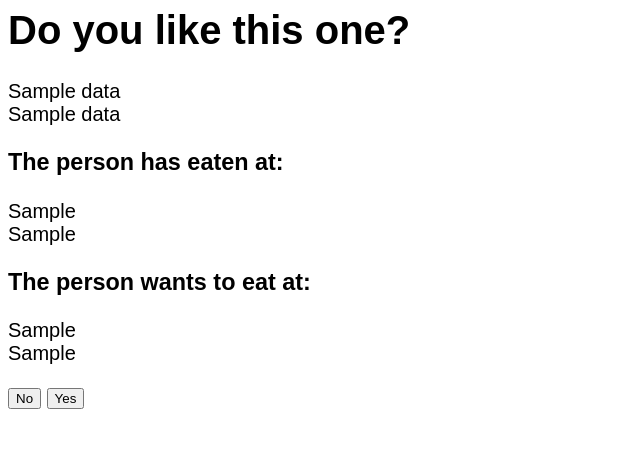
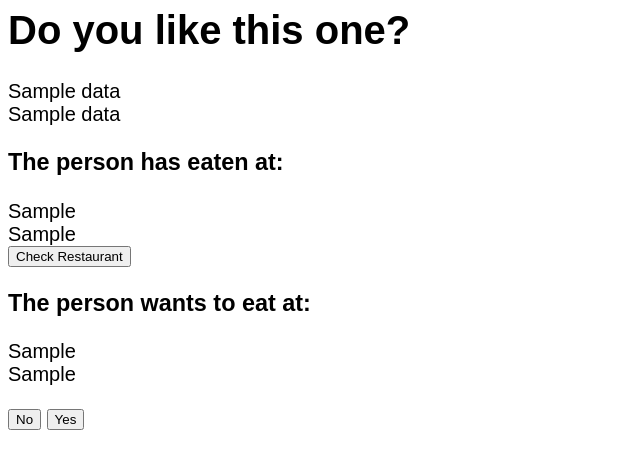
Before and after one commit to yumyumqing/mealPal, a Flask app: template skeleton/templates/swipe.html in a window 1280 px wide. Shown: the top 469 px of the page, without its empty margins (0-640 px from the left). Run offline with Flask 2, Linux system fonts and the light colour scheme; the template is opened without the code that fills it: most values are stand-ins (such as "Sample title", 1, 10 or a date in 2020); parts of the project's set-up code (start-up, migrations or seed data) failed here and were passed over.

Commit message:
add check restaurant button, can't figure out redirect and pass non-print out value to html page

```diff
--- a/skeleton/server.py
+++ b/skeleton/server.py
@@ -139,13 +139,17 @@ def swipe():
         if likeNotExists:
             g.conn.execute("INSERT INTO interest(liker_uid,likee_uid) VALUES ('10001','10003')")
 
+#    isback = request.form['submit']
+#    if (isback == 'Back to swipe'):
+#        return redirect(url_for('swipe'))
+
     randomNum = random.randint(1,9) + 10000
     cursor = g.conn.execute("SELECT * FROM Users U WHERE U.uid=%s", str(randomNum))
     users = []
     rests1 = []
-    # rid1 = []
+    rid1 = []
     rests2 = []
-
+    rid2 = []
 
     for result in cursor:
       users.append(result)
@@ -159,6 +163,14 @@ def swipe():
         rests1.append(result)
     cursor2.close()
 
+    cursor2id = g.conn.execute("SELECT R.rid \
+                                FROM restaurants R, ate A \
+                                WHERE R.rid=A.rid AND A.uid=%s",\
+                                str(randomNum))
+    for result in cursor2id:
+        rid1.append(result)
+    cursor2id.close()
+
     cursor3 = g.conn.execute("SELECT R.rname \
                              FROM restaurants R, marked M \
                              WHERE R.rid=M.rid AND M.uid=%s",\
@@ -167,10 +179,14 @@ def swipe():
         rests2.append(result)
     cursor3.close()
 
-    context = dict(data = users, rests1=rests1, rests2=rests2)
+    context = dict(data = users, rests1=rests1, rid1=rid1, rests2=rests2)
 
     return render_template("swipe.html", **context)
 
+# get restaurant profile page
+@app.route('/restaurant', methods=['POST'])
+def restaurant():
+    return render_template("restaurant.html")
 
 if __name__ == "__main__":
   import click
--- a/skeleton/templates/swipe.html
+++ b/skeleton/templates/swipe.html
@@ -23,6 +23,9 @@
   <div>
     {% for n in rests1 %}
     <div>{{n}}</div>
+    <form method="POST" action="/restaurant">
+        <input type="submit" name="submit" value="Check Restaurant">
+    </form>
     {% endfor %}
   </div>
 
```
Also changed, not shown: skeleton/templates/restaurant.html (added, +25 -0 lines).
